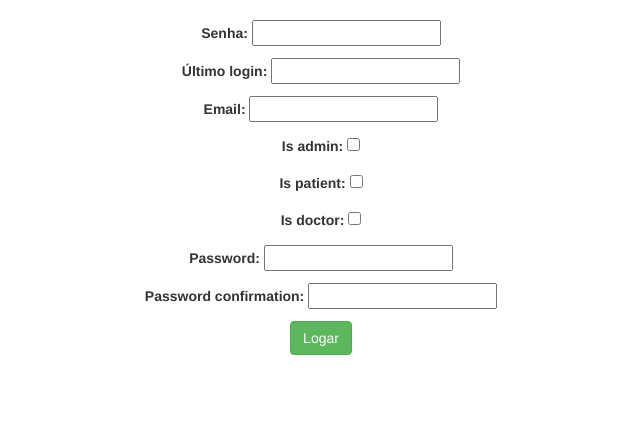
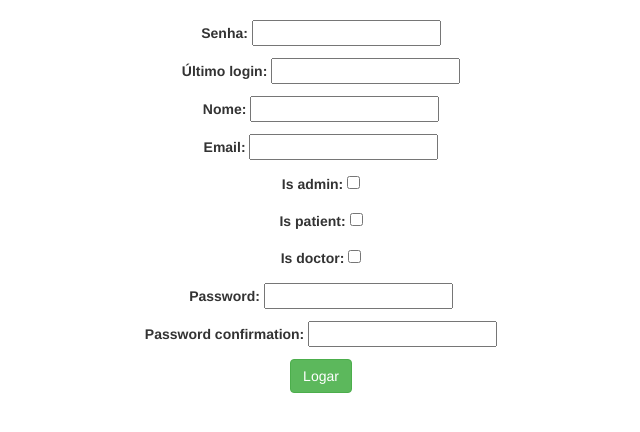
Before and after one commit to sofiawolf2/projetoclinica, a Django app: template templates/users/logar.html in a window 1280 px wide. Shown: the part 52-484 px from the top of the page, without its empty margins (319-959 px from the left). Run offline with Django 3.2, Linux system fonts and the light colour scheme; the template is opened without the code that fills it: values that come from a table or form of the project are taken from there, others are empty; some libraries are stand-ins or nearby versions.

Commit message:
nome de usuario

```diff
--- a/roles/forms.py
+++ b/roles/forms.py
@@ -43,7 +43,7 @@ class ClinicUserChangeForm(forms.ModelForm):
 
     class Meta:
         model = ClinicUser
-        fields = ('email', 'password', 'is_patient', 'is_doctor', 'is_admin')
+        fields = ('nome', 'email', 'password', 'is_patient', 'is_doctor', 'is_admin')
 
     def clean_password(self):
         # Regardless of what the user provides, return the initial value.
@@ -63,7 +63,7 @@ class ClinicUserAdmin(BaseUserAdmin):
     list_display = ('email', )
     list_filter = ('is_admin', 'is_doctor', 'is_patient')
     fieldsets = (
-        (None, {'fields': ('email', 'password')}),
+        (None, {'fields': ('nome', 'email', 'password')}),
         ('Permissions', {'fields': ('is_admin', 'is_doctor', 'is_patient')}),
     )
     # add_fieldsets is not a standard ModelAdmin attribute. UserAdmin
@@ -71,7 +71,7 @@ class ClinicUserAdmin(BaseUserAdmin):
     add_fieldsets = (
         (None, {
             'classes': ('wide',),
-            'fields': ('email', 'password1', 'password2')}
+            'fields': ('nome', 'email', 'password1', 'password2')}
         ),
     )
     search_fields = ('email',)
@@ -88,7 +88,7 @@ class PatientCreationForm(forms.ModelForm):
 
     class Meta:
         model = Patient
-        fields = ['email', 'rg', 'cpf']
+        fields = ['nome', 'email', 'rg', 'cpf']
 
     def clean_password2(self):
         # Check that the two password entries match
@@ -112,11 +112,11 @@ class PatientAdmin(admin.ModelAdmin):
     #form = PatientCreationForm
     add_form = PatientCreationForm
 
-    list_display = ('email', 'rg', 'cpf')
+    list_display = ('nome', 'email', 'rg', 'cpf')
     fieldsets = (
-        ('Informções', {'fields': ('email', 'password', 'rg', 'cpf')}),
+        ('Informções', {'fields': ('nome', 'email', 'password', 'rg', 'cpf')}),
     )
 
-    search_fields = ('email', 'rg', 'cpf')
+    search_fields = ('nome', 'email', 'rg', 'cpf')
     ordering = ('email',)
     filter_horizontal = ()
--- a/roles/models.py
+++ b/roles/models.py
@@ -36,6 +36,7 @@ class ClinicUserManager(BaseUserManager):
 
 # Create your models here.
 class ClinicUser(AbstractBaseUser):
+    nome = models.CharField(unique=True, max_length=30, verbose_name='nome')
     email = models.EmailField(unique=True)
 
     is_admin = models.BooleanField(default=False)
@@ -44,7 +45,7 @@ class ClinicUser(AbstractBaseUser):
 
     objects = ClinicUserManager()
 
-    USERNAME_FIELD = 'email'
+    USERNAME_FIELD = 'email'    #Usado para logar, juntamente, com a senha
 
     def has_perm(self, perm, obj=None):
         "Does the user have a specific permission?"
--- a/templates/base.html
+++ b/templates/base.html
@@ -36,8 +36,9 @@
                 <li><a class="names" href="{% url 'users:logar_user' %}">Login</a></li>
 
                 {% else %}
-                <!-- <li><a class="names"  href="{ url 'users:sobre_user' request.user.id }">Olá, {{request.user}} </a></li> -->
-                <li>Olá, {{request.user}}</li>
+                <li><a class="names">Olá, {{request.user.nome}} </a></li>
+                <!-- href="{ url 'users:sobre_user' request.user.id }" -->
+                <!-- <li>Olá, {{request.user}}</li> -->
                 <li><a class="names" href="{% url 'users:logout_user' %}">Sair</a></li>
                 {% endif %}
 
```
Also changed, not shown: roles/migrations/0001_initial.py, roles/migrations/0002_auto_20190825_2303.py (deleted).
